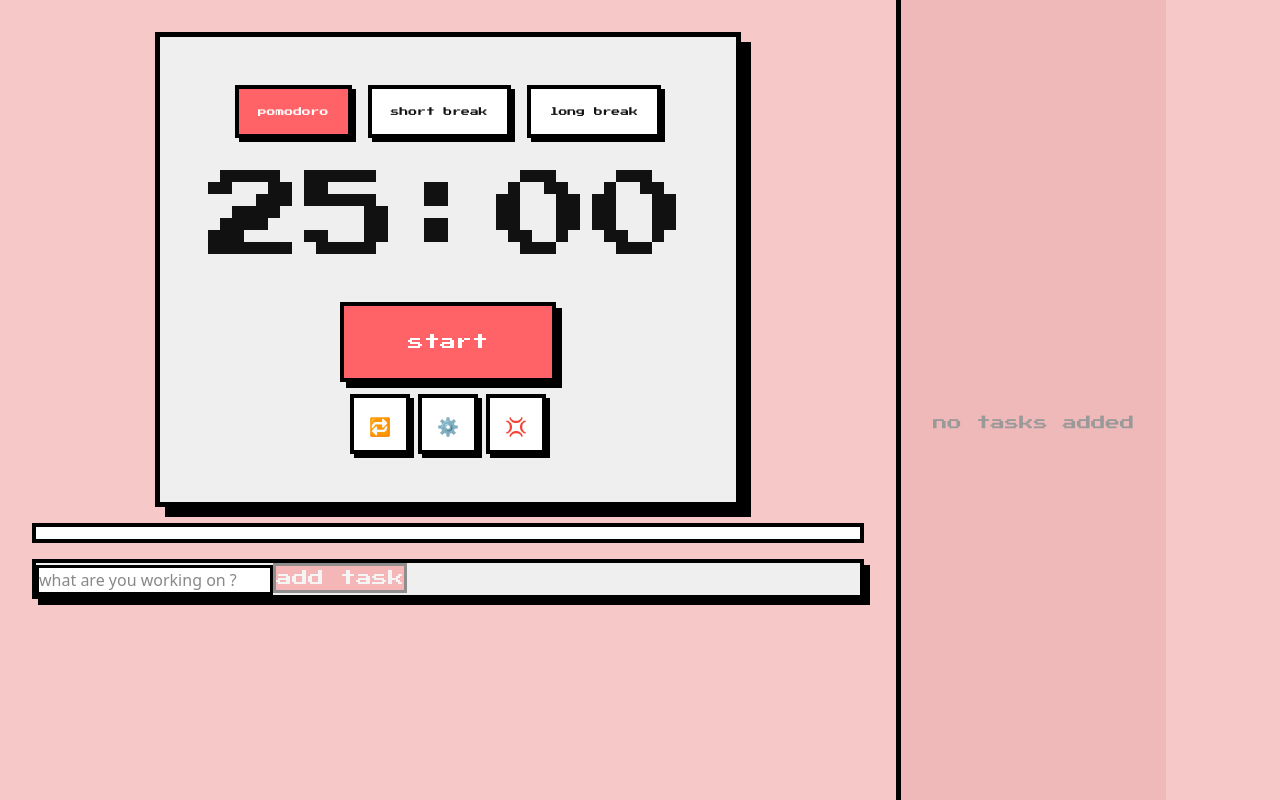
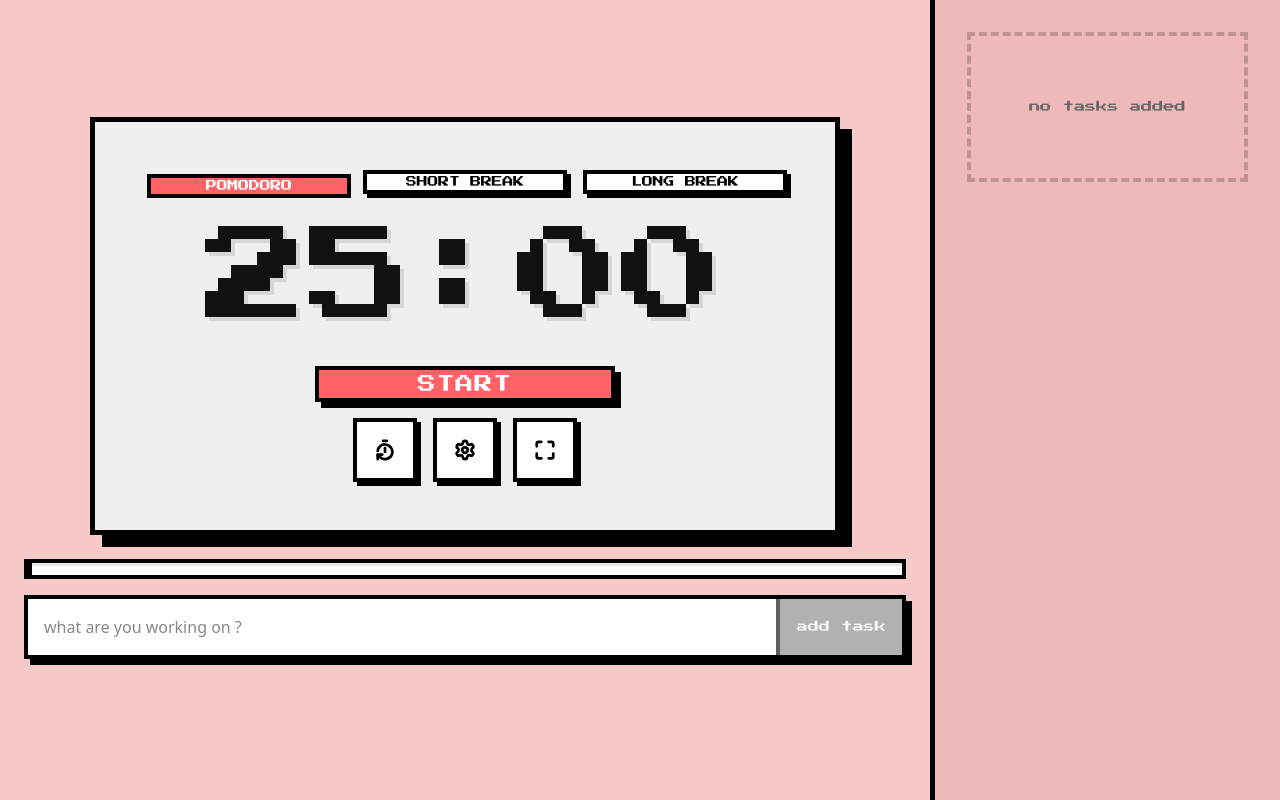
Before and after one commit to SepideNorouzi/pomodoro-timer, a React (Vite) app: page / in a window 1280 px wide. Built offline with nearby package versions, Linux system fonts and the light colour scheme.

Commit message:
implement initial styles

```diff
--- a/package.json
+++ b/package.json
@@ -11,6 +11,7 @@
   },
   "dependencies": {
     "@tailwindcss/vite": "^4.3.0",
+    "lucide-react": "^1.3.0",
     "react": "^19.2.6",
     "react-dom": "^19.2.6",
     "tailwindcss": "^4.3.0"
--- a/src/App.css
+++ b/src/App.css
@@ -1,19 +1,35 @@
 @import "tailwindcss";
-
-body {
-  font-family: "Press Start 2P", cursive;
-  background: #f7c8c8;
-  min-height: 100vh;
-  color: #111;
-  image-rendering: pixelated;
-}
 
 :root {
   --pink: #ff6368;
   --pink-dark: #ff4b57;
   --panel: #efefef;
   --black: #111;
+  --bg-color: #f7c8c8;
+  --sidebar-bg: #f0b9b9;
 }
+
+body {
+  font-family: "Press Start 2P", cursive;
+  background: var(--bg-color);
+  min-height: 100vh;
+  color: var(--black);
+  image-rendering: pixelated;
+  /* Smooths out scrolling on mobile */
+  -webkit-font-smoothing: antialiased;
+}
+
+*,
+*::before,
+*::after {
+  box-sizing: border-box;
+  margin: 0;
+  padding: 0;
+}
+
+/* =========================================
+   UTILITIES & ARCADE PHYSICS
+   ========================================= */
 
 .pixel-shadow {
   box-shadow: 8px 8px 0 #000;
@@ -27,37 +43,45 @@ body {
   border: 4px solid #000;
   background: var(--panel);
   box-shadow: 4px 4px 0 #000;
-  transition: transform 0.1s;
+  transition: all 0.1s ease-in-out;
+  cursor: pointer;
 }
 
 .pixel-button:hover {
   transform: translate(-2px, -2px);
+  box-shadow: 6px 6px 0 #000;
 }
 
+/* Authentic arcade button press */
 .pixel-button:active {
   transform: translate(4px, 4px);
-  box-shadow: none;
+  box-shadow: 0px 0px 0 #000;
 }
 
-*,
-*::before,
-*::after {
-  box-sizing: border-box;
-  margin: 0;
-  padding: 0;
-}
+/* =========================================
+   MAIN LAYOUT (Mobile First)
+   ========================================= */
 
 .app {
   display: flex;
+  flex-direction: column; /* Stack vertically on mobile */
   min-height: 100vh;
 }
 
+/* Desktop Layout */
+@media (min-width: 1024px) {
+  .app {
+    flex-direction: row; /* Side-by-side on desktop */
+  }
+}
+
 .timer-panel {
-  flex: 0 0 70%;
+  flex: 1; /* Takes up remaining space gracefully */
   display: flex;
   flex-direction: column;
+  justify-content: center;
   gap: 1rem;
-  padding: 2rem;
+  padding: 1.5rem;
 }
 
 .timer-panel.expanded {
@@ -65,80 +89,91 @@ body {
 }
 
 .sidebar {
-  background: #f0b9b9;
-
-  border-left: 5px solid #000;
-
-  padding: 2rem;
+  background: var(--sidebar-bg);
+  border-top: 5px solid #000; /* Separator for mobile */
+  padding: 1.5rem;
+  display: flex;
+  flex-direction: column;
+  gap: 1rem;
 }
 
+/* Desktop Sidebar */
+@media (min-width: 1024px) {
+  .sidebar {
+    width: 350px; /* Fixed width on desktop */
+    min-height: 100vh;
+    border-top: none;
+    border-left: 5px solid #000;
+    padding: 2rem;
+  }
+}
+
+/* =========================================
+   TIMER CONTAINER
+   ========================================= */
+
 .timer-container {
+  width: 100%;
   max-width: 750px;
   margin: 0 auto;
-
+  margin-bottom: 8px;
   display: flex;
   flex-direction: column;
   align-items: center;
-
-  gap: 2rem;
-
-  padding: 3rem;
-
+  gap: 1.5rem;
+  padding: 1.5rem;
   background: var(--panel);
-
   border: 5px solid #000;
-
-  box-shadow: 10px 10px 0 #000;
+  box-shadow: 8px 8px 0 #000;
 }
 
-.mode-selector {
-  display: flex;
-  gap: 1rem;
+@media (min-width: 768px) {
+  .timer-container {
+    padding: 3rem;
+    gap: 2rem;
+    box-shadow: 12px 12px 0 #000; /* Deeper shadow on big screens */
+  }
 }
 
-.mode-btn {
-  font-family: inherit;
 
-  padding: 1rem 1.2rem;
-
-  border: 4px solid #000;
-
-  background: white;
-
-  box-shadow: 4px 4px 0 #000;
-
-  cursor: pointer;
-
-  font-size: 0.55rem;
-}
-
-.mode-btn--active {
-  background: var(--pink);
-  color: white;
-}
+/* =========================================
+   CLOCK DISPLAY
+   ========================================= */
 
 .timer-display {
   background: transparent;
   padding: 0;
+  text-align: center;
 }
 
 .timer-display__time {
-  font-size: 6rem;
+  font-size: 3.5rem; /* Mobile default */
   line-height: 1;
   font-weight: normal;
+  text-shadow: 4px 4px 0px rgba(0,0,0,0.1); /* Subtle retro 3D effect */
 }
 
-@media (max-width: 768px) {
+@media (min-width: 480px) {
   .timer-display__time {
-    font-size: 3.5rem;
+    font-size: 4.5rem;
   }
 }
+
+@media (min-width: 768px) {
+  .timer-display__time {
+    font-size: 6.5rem;
+  }
+}
+
+/* =========================================
+   BUTTONS
+   ========================================= */
 
 .timer-controls {
   display: flex;
   flex-direction: column;
   align-items: center;
-  gap: 0.75rem;
+  gap: 1rem;
   width: 100%;
 }
 
@@ -147,130 +182,160 @@ body {
   background: var(--pink);
   color: white;
   border: 4px solid #000;
-  padding: 1.5rem 4rem;
+  padding: 1.25rem 2.5rem;
   font-size: 1rem;
   box-shadow: 6px 6px 0 #000;
   cursor: pointer;
+  transition: all 0.1s;
+  width: 100%;
+  max-width: 300px;
+}
+
+@media (min-width: 768px) {
+  .timer-controls__primary {
+    padding: 1.5rem 4rem;
+    font-size: 1.2rem;
+  }
 }
 
 .timer-controls__primary:active {
-  transform: translate(4px, 4px);
-  box-shadow: none;
+  transform: translate(6px, 6px);
+  box-shadow: 0px 0px 0 #000;
 }
 
 .timer-controls__secondary {
   display: flex;
-  gap: 0.5rem;
+  gap: 1rem;
 }
 
 .timer-controls__icon-btn {
-  width: 60px;
-  height: 60px;
+  width: 50px;
+  height: 50px;
   border: 4px solid #000;
   background: white;
   box-shadow: 4px 4px 0 #000;
-  font-size: 1.1rem;
+  font-size: 1rem;
+  cursor: pointer;
+  transition: all 0.1s;
 }
 
+@media (min-width: 768px) {
+  .timer-controls__icon-btn {
+    width: 60px;
+    height: 60px;
+    font-size: 1.1rem;
+  }
+}
+
+.timer-controls__icon-btn:active {
+  transform: translate(4px, 4px);
+  box-shadow: 0 0 0 #000;
+}
+
+/* =========================================
+   PROGRESS BAR
+   ========================================= */
+
 .progress-bar {
+  width: 100%;
   height: 20px;
   border: 4px solid #000;
   background: white;
   overflow: hidden;
+  box-shadow: inset 3px 3px 0 rgba(0,0,0,0.1);
 }
 
 .progress-bar__fill {
+  height: 100%;
   background: var(--pink);
+  border-right: 4px solid #000;
+  transition: width 1s linear;
 }
 
+/* =========================================
+   TASKS
+   ========================================= */
+
 .task-input {
+  display: flex;
+  flex-direction: column;
   background: var(--panel);
   border: 4px solid #000;
   box-shadow: 6px 6px 0 #000;
-  font-family: system-ui, sans-serif;
+  margin-bottom: 1.5rem;
+}
+
+@media (min-width: 480px) {
+  .task-input {
+    flex-direction: row; /* Row layout on slightly larger screens */
+  }
 }
 
 .task-input__field {
-  border: 3px solid #000;
-  font-family: inherit;
+  flex: 1;
+  padding: 1rem;
+  border: none;
+  font-family: system-ui, sans-serif;
+  font-size: 1rem;
   background: white;
+  outline: none;
+}
+
+.task-input__field:focus {
+  background: #fffdf0; /* Slight highlight on focus */
 }
 
 .task-input__btn {
   background: var(--pink);
   color: white;
-  border: 3px solid #000;
+  border: none;
+  border-top: 4px solid #000; /* Border for stacked mobile */
+  padding: 1rem;
   font-family: "Press Start 2P", cursive;
+  font-size: 0.7rem;
+  cursor: pointer;
+  transition: background 0.1s;
+}
+
+@media (min-width: 480px) {
+  .task-input__btn {
+    border-top: none;
+    border-left: 4px solid #000;
+  }
 }
 
 .task-input__btn:disabled {
-  opacity: 0.4;
+  opacity: 0.6;
+  background: #888;
   cursor: not-allowed;
 }
 
 .task-list {
   display: flex;
   flex-direction: column;
-  gap: 0.25rem;
+  gap: 0.75rem;
 }
 
 .task-list--empty {
   align-items: center;
   justify-content: center;
-  height: 100%;
-  padding-top: 3rem;
+  min-height: 150px;
+  text-align: center;
+  border: 4px dashed rgba(0,0,0,0.2);
+  background: transparent;
 }
 
 .task-list__empty-msg {
-  color: #999;
-  font-size: 0.9rem;
+  color: #666;
+  font-size: 0.7rem;
+  line-height: 1.5;
 }
 
 .task-list__header {
   display: flex;
   justify-content: space-between;
-  padding: 0.4rem 0.75rem;
-  background: #ccc;
-  border-radius: 4px;
-  font-size: 0.8rem;
-  font-weight: 600;
-  text-transform: uppercase;
-  letter-spacing: 0.05em;
-  margin-bottom: 0.25rem;
+  padding: 0.5rem 0;
+  border-bottom: 4px solid #000;
+  font-size: 0.6rem;
+  margin-bottom: 0.5rem;
 }
-
-.task-item {
-  background: #efefef;
-  border: 4px solid #000;
-  box-shadow: 4px 4px 0 #000;
-  padding: 1rem;
-  margin-bottom: 1rem;
-  display: flex;
-  justify-content: space-between;
-  align-items: center;
-  cursor: pointer;
-}
-
-.task-item:hover {
-  transform: translate(-2px, -2px);
-}
-
-.task-item.active {
-  background: var(--pink);
-  color: white;
-}
-
-.task-item__name {
-  flex: 1;
-  overflow: hidden;
-  text-overflow: ellipsis;
-  white-space: nowrap;
-  margin-right: 1rem;
-}
-
-.task-item__duration {
-  font-variant-numeric: tabular-nums;
-  color: #555;
-  font-size: 0.85rem;
-  white-space: nowrap;
-}
--- a/src/components/Sidebar/TaskItem.tsx
+++ b/src/components/Sidebar/TaskItem.tsx
@@ -1,7 +1,8 @@
 import React from "react";
-import { type Task } from "../../types";
 import { formatTime } from "../TimerPanel/TimerDisplay";
 import { useTaskContext } from "../../context/TaskContext";
+import { Trash } from "lucide-react";
+import { type Task } from "../../types";
 
 interface TaskItemProps {
   task: Task;
@@ -13,19 +14,50 @@ interface TaskItemProps {
 const TaskItem: React.FC<TaskItemProps> = ({ task }) => {
   // Only the actual task object remains a prop, because TaskItem is rendering one specific task
   const { deleteTask, activeTaskId, setActiveTaskId } = useTaskContext();
+  const isActive = activeTaskId === task.id;
 
   return (
     <div
-      className={`task-item ${activeTaskId === task.id ? "active" : ""}`}
+      className={`
+        grid grid-cols-3 items-center
+        min-h-[72px] px-8 py-3 mb-3 w-full
+        border-4 border-black
+        shadow-[4px_4px_0px_#000]
+        cursor-pointer select-none
+        transition-all duration-75 ease-in-out
+        hover:-translate-x-[2px] hover:-translate-y-[2px] hover:shadow-[6px_6px_0px_#000]
+        active:translate-x-[4px] active:translate-y-[4px] active:shadow-none
+        ${isActive ? "bg-[#ff6368] text-white" : "bg-white text-[#111]"}
+      `}
       onClick={() => setActiveTaskId(task.id)}
     >
-      <span className="task-item__name">{task.name}</span>
+      {/* Col 1: Left-aligned Name (with pl-2 for inner edge gap) */}
+      <span className="text-left font-sans font-bold text-base truncate pl-2">
+        {task.name}
+      </span>
 
-      <span className="task-item__duration">
+      {/* Col 2: Center-aligned Delete Icon */}
+      <div className="flex justify-center">
+        <button
+          onClick={(e) => {
+            e.stopPropagation();
+            deleteTask(task.id);
+          }}
+          className={`
+            p-2 transition-colors duration-100 ease-in-out
+            ${isActive ? "text-white/80 hover:text-white" : "text-[#ff6368] hover:text-[#ff3339]"}
+          `}
+          title="Delete task"
+          aria-label="Delete task"
+        >
+          <Trash size={20} strokeWidth={2.5} />
+        </button>
+      </div>
+
+      {/* Col 3: Right-aligned Duration (font-inherit brings in the retro game font) */}
+      <span className="text-right font-inherit text-[11px] font-bold tracking-wider m-10 tabular-nums">
         {formatTime(task.totalSeconds)}
       </span>
-
-      <button onClick={() => deleteTask(task.id)}>Delete</button>
     </div>
   );
 };
--- a/src/components/TimerPanel/ModeSelector.tsx
+++ b/src/components/TimerPanel/ModeSelector.tsx
@@ -1,7 +1,6 @@
 import React from "react";
 import { type TimerMode } from "../../types";
 import { useTimerContext } from "../../context/TimerContext";
-
 
 const MODES: { value: TimerMode; label: string }[] = [
   { value: "pomodoro", label: "pomodoro" },
@@ -11,19 +10,36 @@ const MODES: { value: TimerMode; label: string }[] = [
 
 const ModeSelector: React.FC = () => {
   const { mode, setMode } = useTimerContext();
+
   return (
-    <div className="mode-selector">
-      {MODES.map(({ value, label }) => (
+    <div className="flex flex-row flex-nowrap w-full justify-between gap-2 md:gap-4">
+      {MODES.map(({ value, label }) => {
+        const isActive = mode === value;
+
+        return (
           <button
             key={value}
-          className={`mode-btn ${mode === value ? "mode-btn--active" : ""}`}
+            className={`
+              flex-1 min-w-0 text-center whitespace-nowrap
+              flex items-center justify-center
+              font-inherit text-[8px] min-[360px]:text-[10px] md:text-[11px] uppercase tracking-tight
+              py-4 md:py-5 px-2 md:px-4
+              border-4 border-black
+              transition-all duration-75 ease-in-out
+              cursor-pointer select-none
+              ${isActive
+                ? "bg-[#ff6368] text-white translate-x-[4px] translate-y-[4px] shadow-none"
+                : "bg-white text-black shadow-[4px_4px_0px_#000] active:translate-x-[4px] active:translate-y-[4px] active:shadow-none"
+              }
+            `}
             onClick={() => setMode(value)}
             type="button"
-          aria-pressed={mode === value}
+            aria-pressed={isActive}
           >
             {label}
           </button>
-      ))}
+        );
+      })}
     </div>
   );
 };
--- a/src/components/TimerPanel/TimerControls.tsx
+++ b/src/components/TimerPanel/TimerControls.tsx
@@ -1,5 +1,6 @@
 import React from "react";
 import { useTimerContext } from "../../context/TimerContext";
+import { Maximize, Settings, TimerReset } from "lucide-react";
 
 interface TimerControlsProps {
   onSettings: () => void;
@@ -18,44 +19,87 @@ const TimerControls: React.FC<TimerControlsProps> = ({
   const isRunning = status === "running";
 
   return (
-    <div className="timer-controls">
+    <div className="flex flex-col items-center gap-4 w-full">
+      {/* Primary Action Button */}
       <button
-        className="timer-controls__primary"
+        className="
+          w-full max-w-[300px]
+          font-inherit text-white text-base md:text-lg uppercase tracking-wider
+          bg-[#ff6368]
+          border-4 border-black
+          py-4 px-10
+          shadow-[6px_6px_0px_#000]
+          transition-all duration-75 ease-in-out
+          cursor-pointer select-none
+          active:translate-x-[6px] active:translate-y-[6px] active:shadow-none
+        "
         onClick={isRunning ? pause : start}
         type="button"
       >
         {isRunning ? "pause" : "start"}
       </button>
 
-      <div className="timer-controls__secondary">
+      {/* Secondary Action Buttons */}
+      <div className="flex gap-4">
+        {/* Reset Button */}
         <button
-          className="timer-controls__icon-btn"
+          className="
+            w-14 h-14 md:w-16 md:h-16
+            flex items-center justify-center
+            bg-white text-black
+            border-4 border-black
+            shadow-[4px_4px_0px_#000]
+            transition-all duration-75 ease-in-out
+            cursor-pointer
+            active:translate-x-[4px] active:translate-y-[4px] active:shadow-none
+          "
           onClick={reset}
           type="button"
           title="Reset timer"
           aria-label="Reset timer"
         >
-          🔁
+          {/* strokeWidth={3} gives it a heavy, bold, retro cartoon ink outline */}
+          <TimerReset size={22} strokeWidth={3} />
         </button>
 
+        {/* Settings Button */}
         <button
-          className="timer-controls__icon-btn"
+          className="
+            w-14 h-14 md:w-16 md:h-16
+            flex items-center justify-center
+            bg-white text-black
+            border-4 border-black
+            shadow-[4px_4px_0px_#000]
+            transition-all duration-75 ease-in-out
+            cursor-pointer
+            active:translate-x-[4px] active:translate-y-[4px] active:shadow-none
+          "
           onClick={onSettings}
           type="button"
           title="Settings"
           aria-label="Settings"
         >
-          ⚙️
+          <Settings size={22} strokeWidth={3} />
         </button>
 
+        {/* Expand Button */}
         <button
-          className="timer-controls__icon-btn"
+          className="
+            w-14 h-14 md:w-16 md:h-16
+            flex items-center justify-center
+            bg-white text-black
+            border-4 border-black
+            shadow-[4px_4px_0px_#000]
+            transition-all duration-75 ease-in-out
+            cursor-pointer
+            active:translate-x-[4px] active:translate-y-[4px] active:shadow-none
+          "
           onClick={onExpand}
           type="button"
           title="Expand"
           aria-label="Expand"
         >
-          💢
+          <Maximize size={22} strokeWidth={3} />
         </button>
       </div>
     </div>
```
Also changed, not shown: 1 other file (tests, documents, lock files or other folders). Lines whose indentation alone changed are shown as unchanged.
